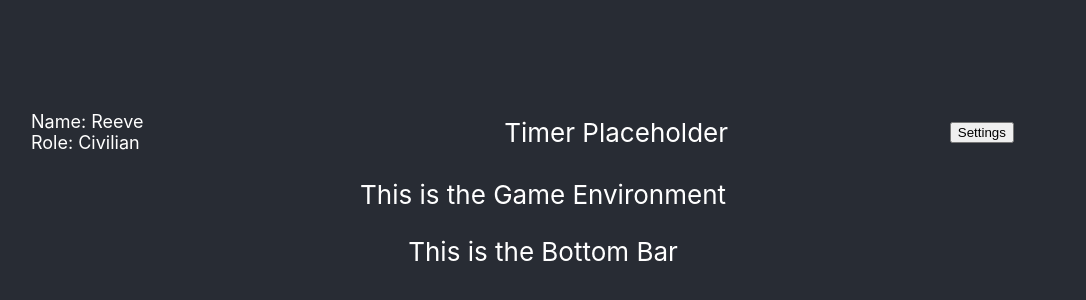
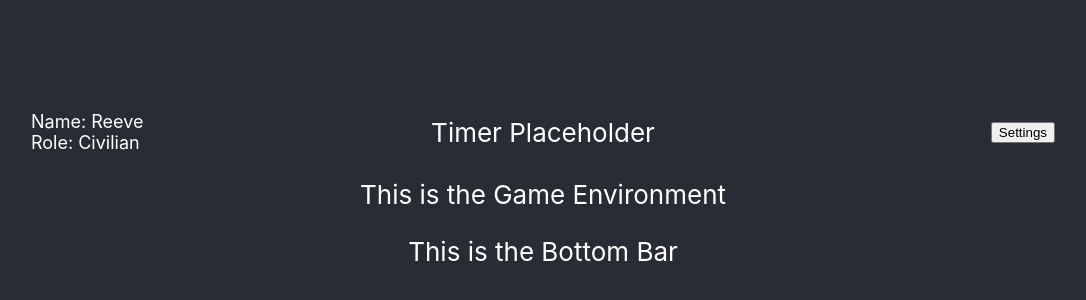
Before and after one commit to Mafia-Hands/Mafia, a React (Create React App) app in the folder frontend/: page / in a window 1280 px wide. Shown: the part 198-498 px from the top of the page, without its empty margins (97-1183 px from the left). Built offline with nearby package versions, Linux system fonts and the light colour scheme.

Commit message:
Improve Top Bar layout

```diff
--- a/frontend/src/Styles/TopBar.module.css
+++ b/frontend/src/Styles/TopBar.module.css
@@ -15,12 +15,12 @@
 
 .settingsButton {
   grid-area: Settings;
-  justify-self: center;
+  justify-self: end;
 }
 
 .container {
   display: grid;
-  grid-template-columns: 2fr 4fr 1fr;
+  grid-template-columns: 1fr 4fr 1fr;
   grid-template-rows: auto;
   grid-template-areas:
     'userName Timer Settings'
```
